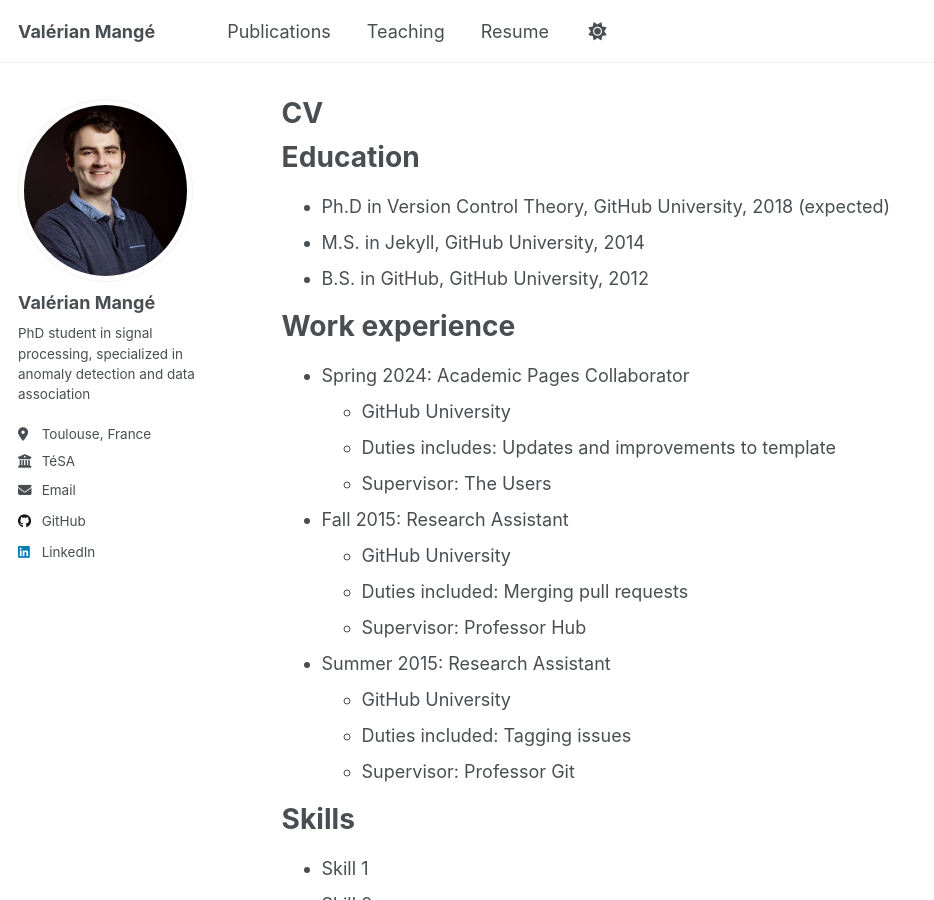
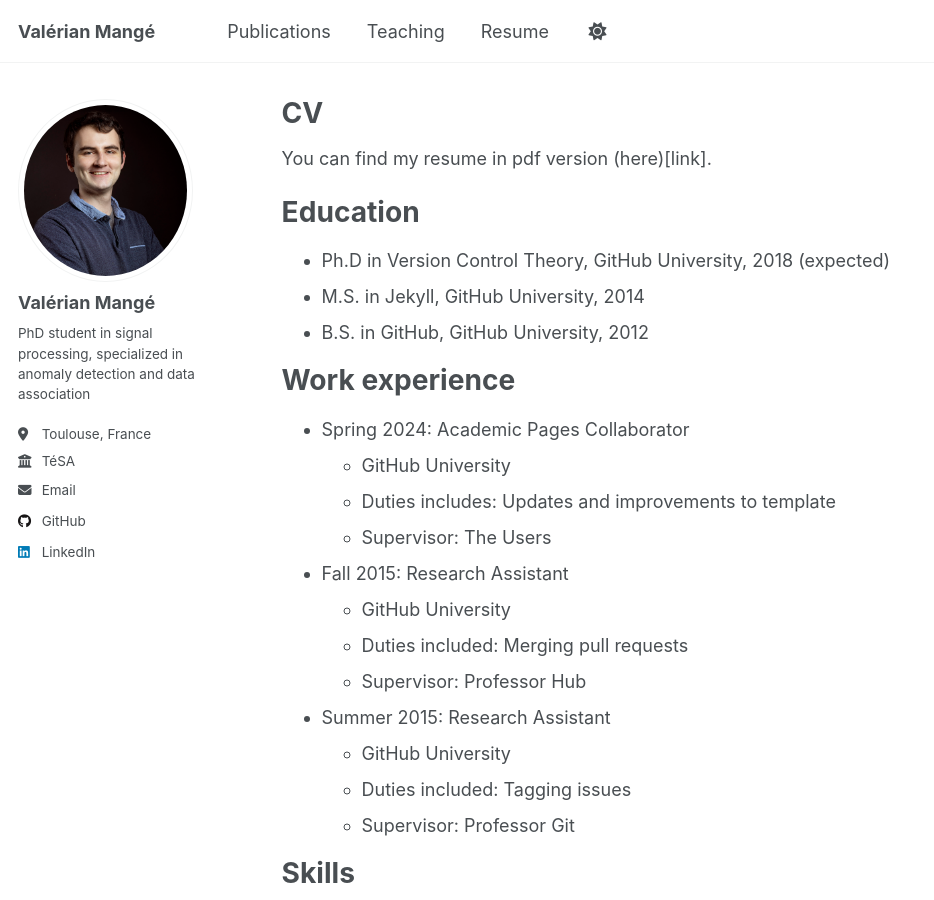
Before and after one commit to ValMang/ValMang.github.io, a Jekyll site: the page built from _pages/cv.md, in a window 1280 px wide and 900 px high. Shown: the whole window, without its empty margins (0-934 px from the left). Built offline with Jekyll 4.4.1, drawn with Linux system fonts in a browser that asks for light colours; a script that is not in the unit is left out.

Commit message:
Update cv.md

```diff
--- a/_pages/cv.md
+++ b/_pages/cv.md
@@ -8,6 +8,8 @@ redirect_from:
 ---
 
 {% include base_path %}
+
+You can find my resume in pdf version (here)[link].
 
 Education
 ======
```
